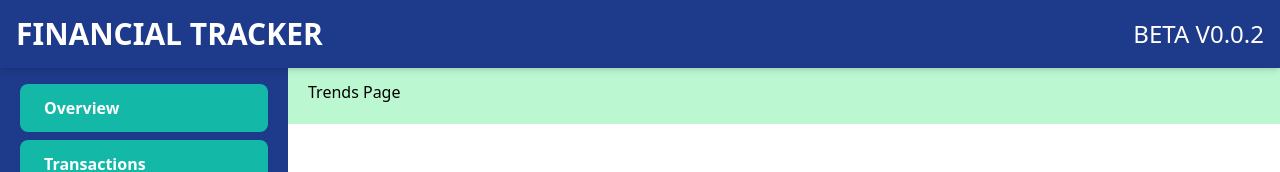
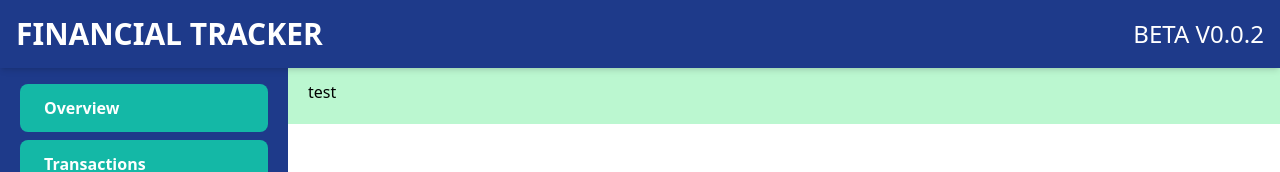
Before and after one commit to Tajohnson245/Financial_tracker, a React (Vite) app in the folder DBMSProject/frontend/: page /trends in a window 1280 px wide. Shown: the top 172 px of the page. Built offline with nearby package versions, Linux system fonts and the light colour scheme.

Commit message:
Add Trends to app route and basic setup

```diff
--- a/DBMSProject/frontend/src/App.jsx
+++ b/DBMSProject/frontend/src/App.jsx
@@ -4,6 +4,7 @@ import Header from "./components/Header";
 import Transactions from "./components/Transactions";
 import Goals from "./components/Goals";
 import Overview from "./components/Overview";
+import Trends from "./components/Trends";
 
 import "./index.css";
 
@@ -39,7 +40,14 @@ function App() {
                 </>
               }
             />
-            <Route path="/trends" element={<div>Trends Page</div>} />
+            <Route
+              path="/trends"
+              element={
+                <>
+                  <Trends />
+                </>
+              }
+            />
             <Route path="/test" element={<div>Test Page</div>} />
             <Route
               path="/"
--- a/DBMSProject/frontend/src/components/Trends.jsx
+++ b/DBMSProject/frontend/src/components/Trends.jsx
@@ -0,0 +1,13 @@
+import React, { useState, useEffect} from "react";
+
+const Trends = () => {
+
+
+    return (
+        <div>
+            test
+        </div>
+    );
+};
+
+export default Trends;
```
